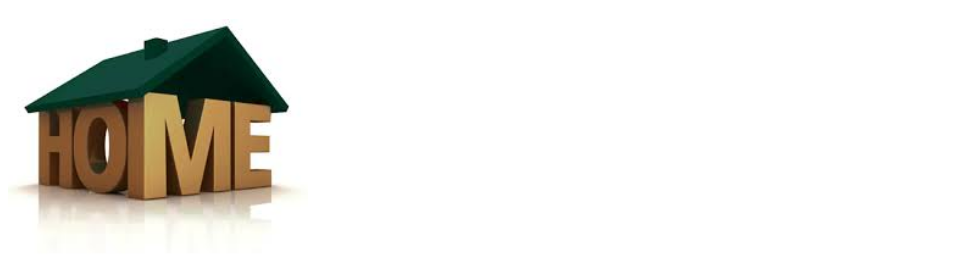
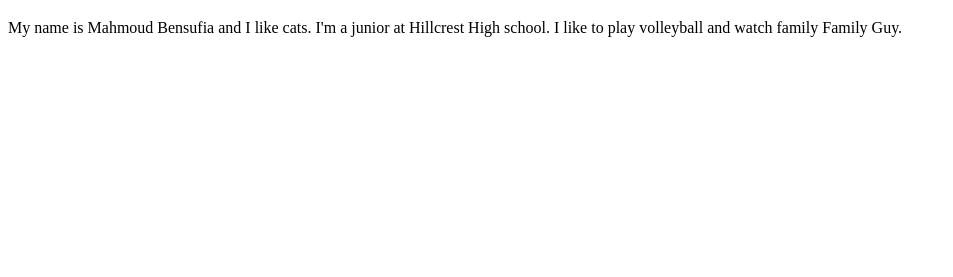
Before and after one commit to mahmoudbensufia/mahmoudbensufia.github.io, a plain HTML site: page AboutMe.html in a window 1280 px wide. Shown: the part 87-364 px from the top of the page, without its empty margins (0-953 px from the left). Drawn offline with Linux system fonts and the light colour scheme.

Commit message:
Added Description

```diff
--- a/AboutMe.html
+++ b/AboutMe.html
@@ -8,6 +8,6 @@
     <a href="index.html">Home</a>
     <a href="portfolio.html">Portfolio</a>
     <h1>This is all about me!</h1>
-    <img src="images/home.jpg" height="250">
+    <p1>My name is Mahmoud Bensufia and I like cats. I'm a junior at Hillcrest High school. I like to play volleyball and watch family Family Guy.</p1>
   </body>
 </html>
```
